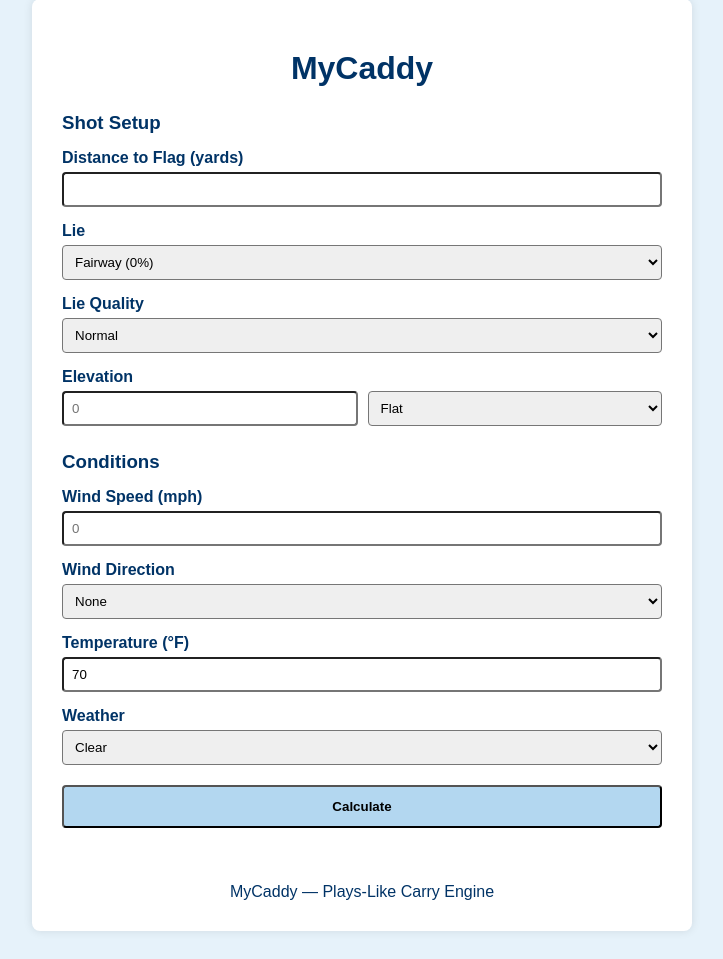
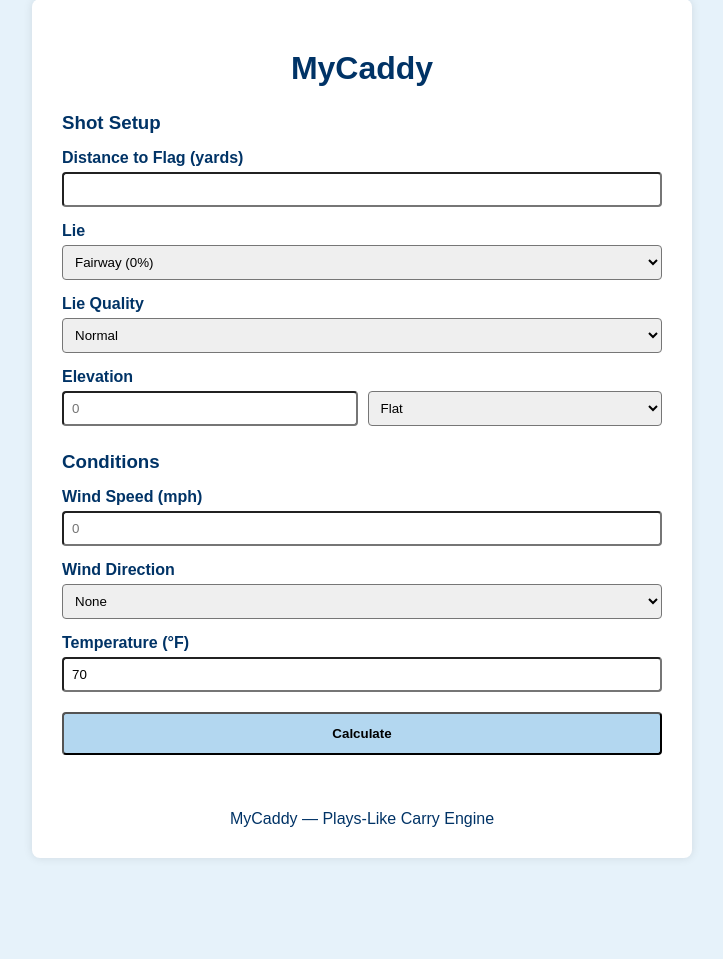
Before and after one commit to CanyenPalmer/MyCaddy, a Flask app: page / in a window 1280 px wide. Shown: the part 29-988 px from the top of the page, without its empty margins (278-1001 px from the left). After the commit the page ends 887 px from the top, so only its background shows below. Run offline with Flask 3, Linux system fonts and the light colour scheme.

Commit message:
Update index.html

```diff
--- a/templates/index.html
+++ b/templates/index.html
@@ -64,14 +64,6 @@
 
         <label>Temperature (°F)</label>
         <input type="number" name="temperature" value="70" step="0.1">
-
-        <label>Weather</label>
-        <select name="weather">
-            <option value="Clear">Clear</option>
-            <option value="Sunny">Sunny</option>
-            <option value="Cloudy">Cloudy</option>
-            <option value="Rainy">Rainy</option>
-        </select>
 
         <button type="submit">Calculate</button>
     </form>
@@ -175,11 +167,6 @@
                     <span>{{ "%+.1f"|format(result.temperature) }} yds</span>
                 </div>
 
-                <div class="breakdown-row">
-                    <span>Weather</span>
-                    <span>{{ "%+.1f"|format(result.weather) }} yds</span>
-                </div>
-
                 <div class="breakdown-total">
                     <span>Total</span>
                     {% if result.final_low == result.final_high %}
```
